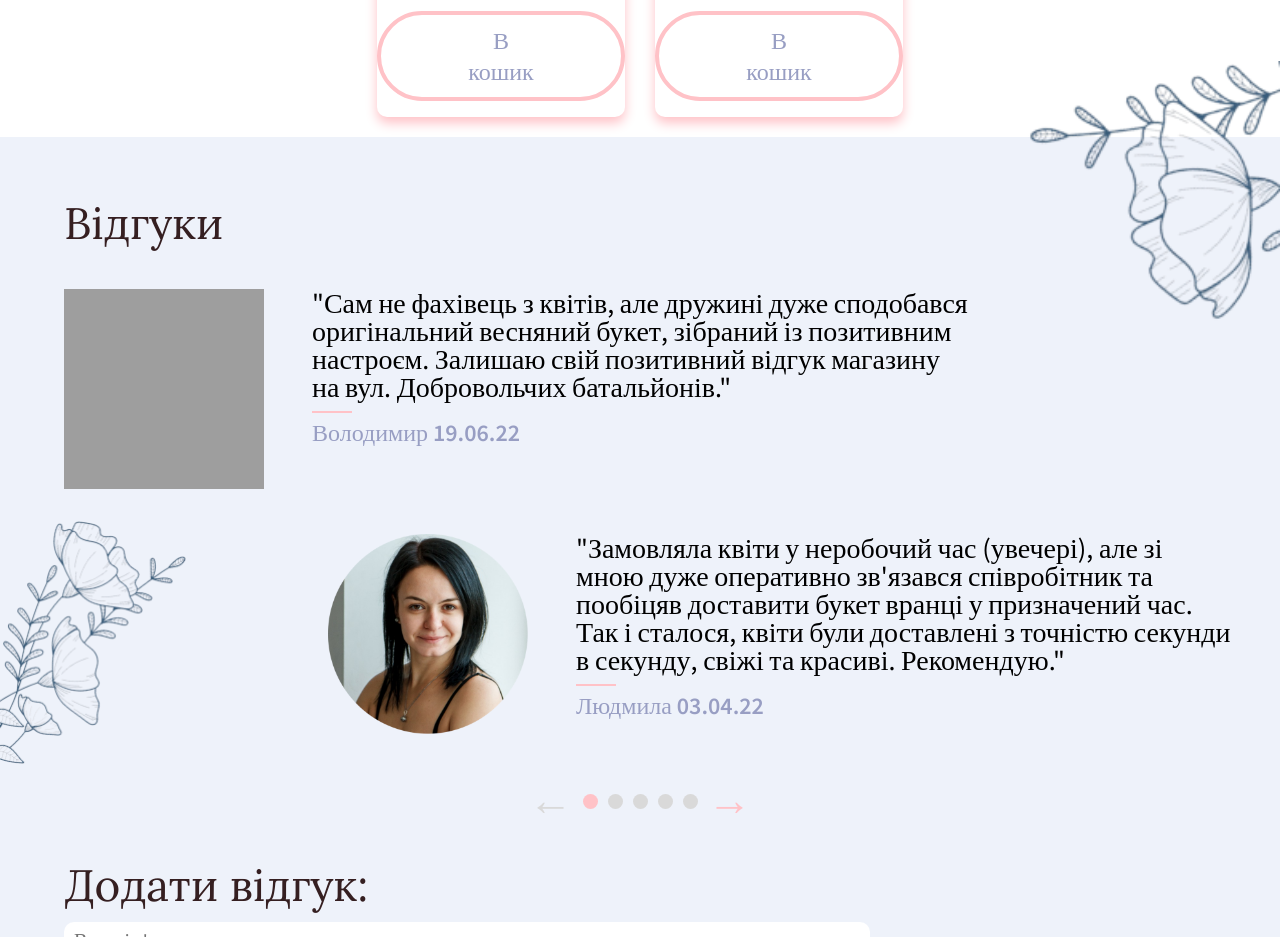
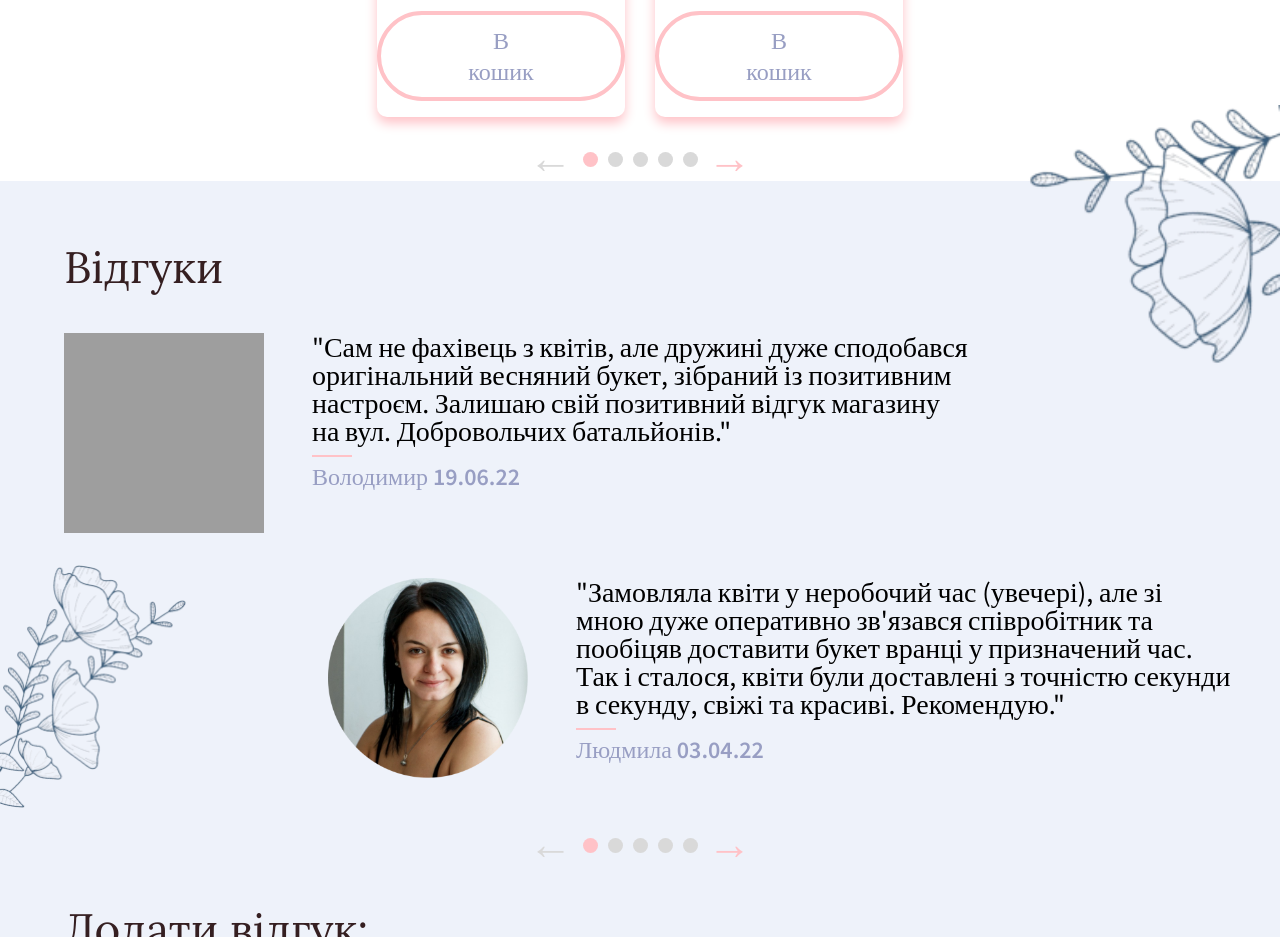
Before and after one commit to marinkavv/Flower-store, a plain HTML site: page index.html in a window 1280 px wide. Shown: the part 3620-4557 px from the top of the page. Drawn offline with Linux system fonts and the light colour scheme; grey boxes are pictures that could not be loaded.

Commit message:
Updated HTML

```diff
--- a/index.html
+++ b/index.html
@@ -88,12 +88,12 @@
             фікуси.
           </p>
         </div>
+
         <img
           class="abstract-background"
           src="/Images/abstract_background.png"
           alt="Фон"
         />
-
         <img class="women" src="/Images/women.png" alt="Дівчата" />
 
         <ul class="social-icons">
@@ -218,6 +218,15 @@
             <p class="price">465 грн</p>
             <button class="buy-button">В кошик</button>
           </div>
+        </div>
+        <div class="pagination">
+          <div class="arrow">&#8592;</div>
+          <div class="circlePag activeCircle"></div>
+          <div class="circlePag"></div>
+          <div class="circlePag"></div>
+          <div class="circlePag"></div>
+          <div class="circlePag"></div>
+          <div class="arrow nextArrow">&#8594;</div>
         </div>
       </div>
 
```
